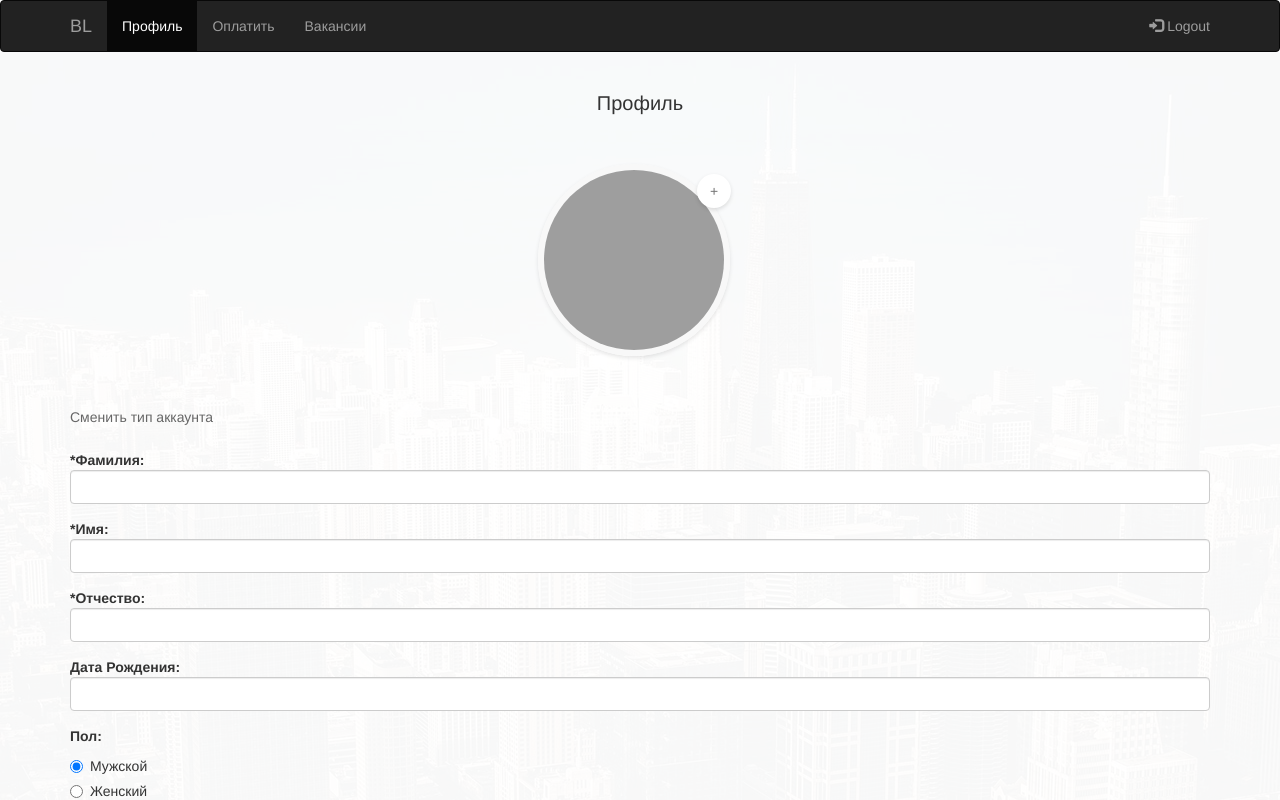
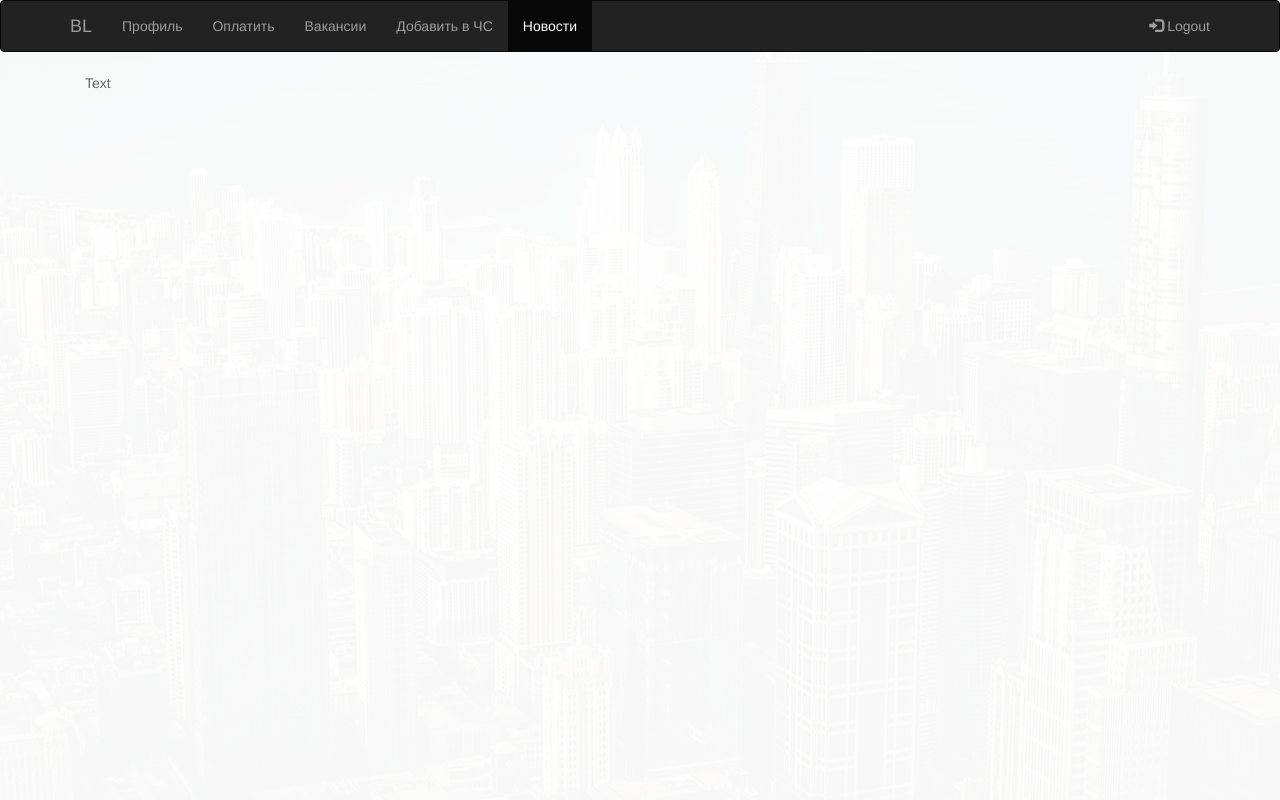
Before and after one commit to HardDays/blacklist-web, an Angular app: page /news in a window 1280 px wide. Before the commit this address led to /profile. Shown: the top 800 px of the page. Built offline with nearby package versions, Linux system fonts and the light colour scheme; no server answers; sample sign-in values are in the browser's storage; grey boxes are pictures that could not be loaded.

Commit message:
-u to v2

```diff
--- a/src/app/app-routing.module.ts
+++ b/src/app/app-routing.module.ts
@@ -1,3 +1,4 @@
+import { NewItemComponent } from './home/news/new-item/new-item.component';
 import { PageHomeComponent } from './auth/page-home/page-home.component';
 import { PayErrorComponent } from './home/pay/pay-error/pay-error.component';
 import { PaySuccessComponent } from './home/pay/pay-success/pay-success.component';
@@ -25,6 +26,7 @@ import { VacanceComponent } from './home/vacance/vacance.component';
 import { MyVacancesComponent } from './home/my-vacances/my-vacances.component';
 import { MyVacanceComponent } from './home/my-vacance/my-vacance.component';
 import { MyMsgComponent } from './home/my-msg/my-msg.component';
+import { NewsComponent } from './home/news/news.component';
 
 // resolvers
 // import { UserResolver } from './_resolvers/user.resolver';
@@ -161,7 +163,7 @@ const routes: Routes = [
       },
       {
         path: 'vacance/:id',
-        canActivate: [PayGuard],
+        // canActivate: [PayGuard],
         component: VacanceComponent
       },
       {
@@ -191,8 +193,15 @@ const routes: Routes = [
       },
       {
         path: 'create-list-item',
-        canActivate: [PayGuard],
         component: CreateBlackComponent
+      },
+      {
+        path: 'news',
+        component: NewsComponent
+      },
+      {
+        path: 'news/:id',
+        component: NewItemComponent
       },
 
   //     { path: '', redirectTo: 'shows', pathMatch:'full'},
--- a/src/app/auth/page-home/page-home.component.html
+++ b/src/app/auth/page-home/page-home.component.html
@@ -98,6 +98,12 @@
                             <img class="img-responsive" src="../../../assets/images/image.jpg">
                         </a>
                     </div>
+                    <br>
+                    <div class="adv-wrapp">
+                        <a href="http://iscs-kzn.ru/" target="_blank" class="adv-wrapp__img">
+                            <img class="img-responsive" src="../../../assets/images/image2.png">
+                        </a>
+                    </div>
 
                 </div>
             </div>
--- a/src/app/home/create-black/create-black.component.ts
+++ b/src/app/home/create-black/create-black.component.ts
@@ -33,8 +33,8 @@ export class CreateBlackComponent implements OnInit {
   AddJob() {
 
   }
-  changeERR($event){
-    this.errorText = "";
+  changeERR($event) {
+    this.errorText = '';
   }
 
   Save () {
@@ -49,16 +49,15 @@ export class CreateBlackComponent implements OnInit {
           console.log(`ok`);
           this.router.navigate(['/black-list']);
         },
-        (err)=>{
+        (err) => {
 
-          let error = JSON.parse(err._body);
+          const error = JSON.parse(err._body);
           let errText;
-          if(this.CurrentType === this.Types.employee){
+          if (this.CurrentType === this.Types.employee) {
 
-            errText = (error.name ? 'Незаполнено ФИО.':'') + ' ' + (error.description ? 'Незаполнена должность.':'');
-          }
-          else{
-            errText = (error.name ? 'Незаполнено название.':'') + ' ' + (error.description ? 'Незаполнено описание.':'');
+            errText = (error.name ? 'Незаполнено ФИО.' : '') + ' ' + (error.description ? 'Незаполнена должность.' : '');
+          } else {
+            errText = (error.name ? 'Незаполнено название.' : '') + ' ' + (error.description ? 'Незаполнено описание.' : '');
           }
 
           this.errorText = errText;
--- a/src/app/home/home.module.ts
+++ b/src/app/home/home.module.ts
@@ -33,6 +33,8 @@ import { UiPaginationComponent } from './ui-pagination/ui-pagination.component';
 import { AdminService } from '../_services/admin.service';
 import { PaySuccessComponent } from './pay/pay-success/pay-success.component';
 import { PayErrorComponent } from './pay/pay-error/pay-error.component';
+import { NewsComponent } from './news/news.component';
+import { NewItemComponent } from './news/new-item/new-item.component';
 
 @NgModule({
   imports: [
@@ -61,7 +63,9 @@ import { PayErrorComponent } from './pay/pay-error/pay-error.component';
     PayComponent,
     UiPaginationComponent,
     PaySuccessComponent,
-    PayErrorComponent
+    PayErrorComponent,
+    NewsComponent,
+    NewItemComponent
   ],
   providers: [
     MainService,
--- a/src/app/home/navbar/navbar.component.html
+++ b/src/app/home/navbar/navbar.component.html
@@ -25,6 +25,12 @@
       <li *ngIf="isPayed||isAdmin" routerLinkActive="active">
         <a routerLink="/black-list">Черный список</a>
       </li>
+      <li *ngIf="!isPayed&&!isAdmin" routerLinkActive="active">
+        <a routerLink="/create-list-item">Добавить в ЧС</a>
+      </li>
+      <li routerLinkActive="active">
+        <a routerLink="/news">Новости</a>
+      </li>
     </ul>
     <ul class="nav navbar-nav navbar-right">
       <li class="cursor-pointer" (click)="Logout()"><a ><span class="glyphicon glyphicon-log-in"></span> Logout</a></li>
--- /dev/null
+++ b/src/app/home/news/new-item/new-item.component.html
@@ -0,0 +1,3 @@
+<p>
+  new-item works!
+</p>
--- /dev/null
+++ b/src/app/home/news/new-item/new-item.component.ts
@@ -0,0 +1,15 @@
+import { Component, OnInit } from '@angular/core';
+
+@Component({
+  selector: 'app-new-item',
+  templateUrl: './new-item.component.html',
+  styleUrls: ['./new-item.component.css']
+})
+export class NewItemComponent implements OnInit {
+
+  constructor() { }
+
+  ngOnInit() {
+  }
+
+}
--- /dev/null
+++ b/src/app/home/news/news.component.html
@@ -0,0 +1,7 @@
+<div class="container">
+  <div class="form-group">
+    <div class="col-md-12">
+        <p>Text</p>
+    </div>
+  </div>
+</div>
--- /dev/null
+++ b/src/app/home/news/news.component.ts
@@ -0,0 +1,15 @@
+import { Component, OnInit } from '@angular/core';
+
+@Component({
+  selector: 'app-news',
+  templateUrl: './news.component.html',
+  styleUrls: ['./news.component.css']
+})
+export class NewsComponent implements OnInit {
+
+  constructor() { }
+
+  ngOnInit() {
+  }
+
+}
--- a/src/app/home/vacance/vacance.component.ts
+++ b/src/app/home/vacance/vacance.component.ts
@@ -23,7 +23,7 @@ export class VacanceComponent implements OnInit {
   reqSended = false;
   MyType = '';
   IsAdmin = false;
-  constructor(private activateRoute: ActivatedRoute, protected service: MainService,private router: Router) {
+  constructor(private activateRoute: ActivatedRoute, protected service: MainService, private router: Router) {
         this.Id = activateRoute.snapshot.params['id'];
   }
 
```
Also changed, not shown: src/app/home/news/new-item/new-item.component.css (added), src/app/home/news/news.component.css (added), src/assets/images/image2.png (added).
